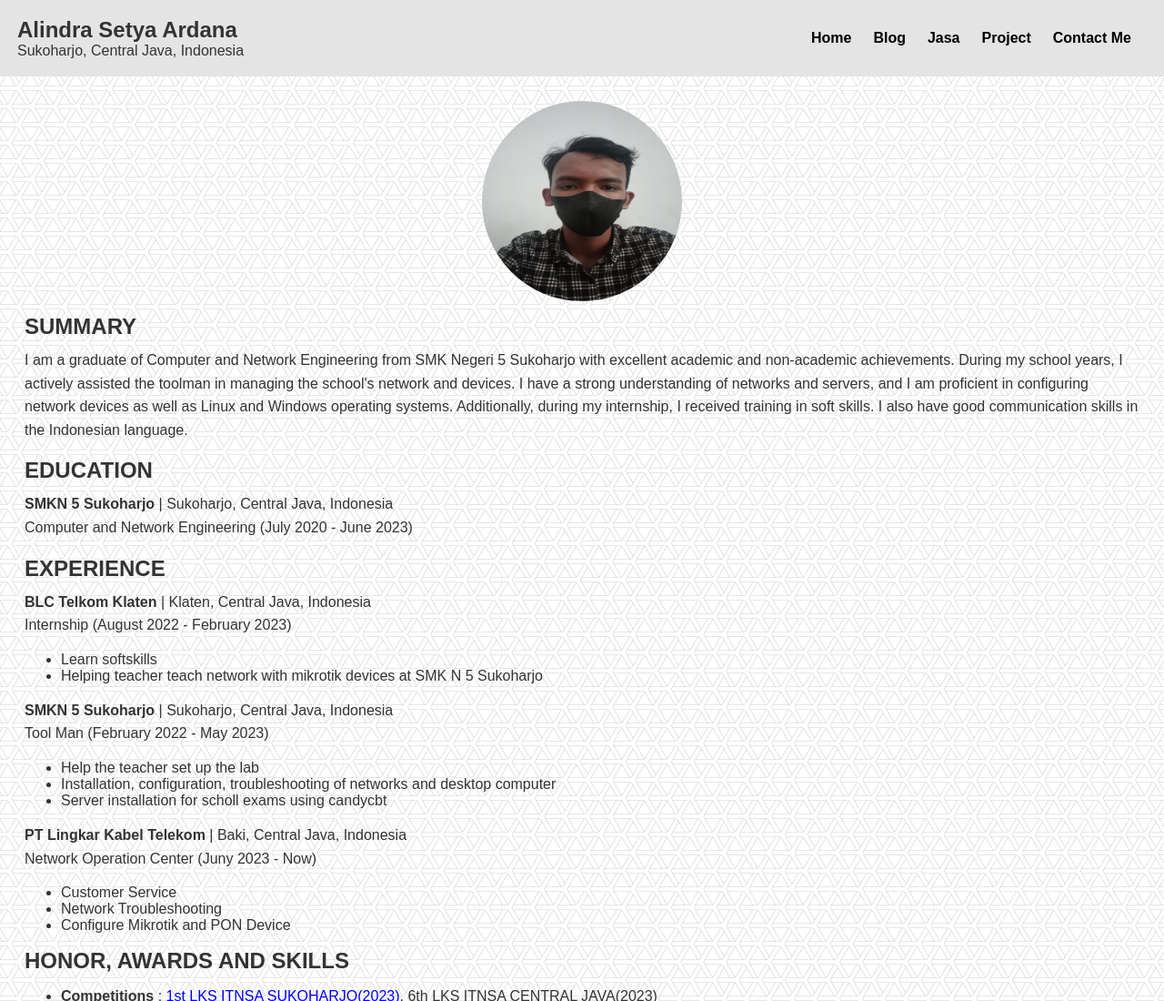
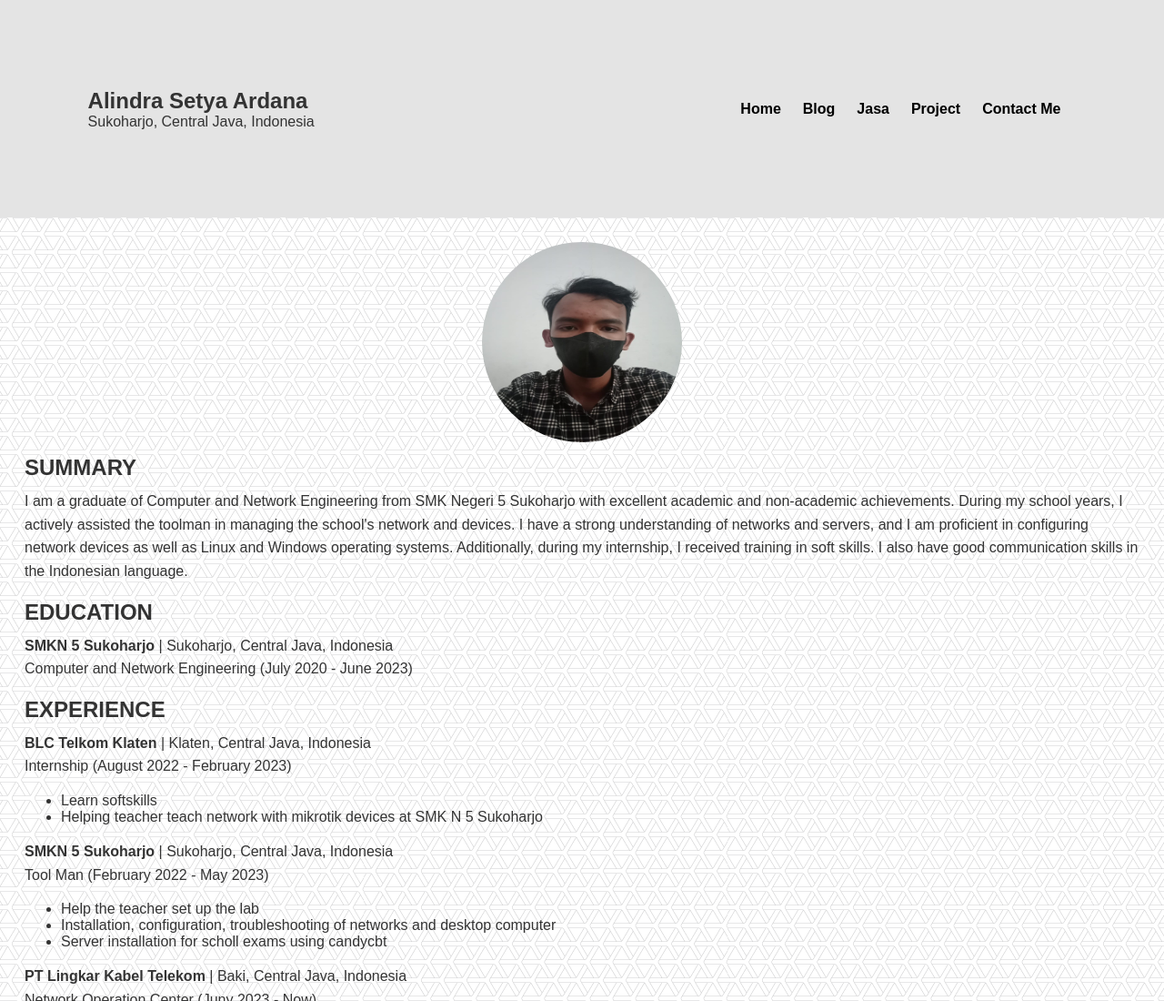
Before and after one commit to alsetyaardana/alindras.github.io, a plain HTML site: page index.html in a window 1280 px wide. Shown: the top 1100 px of the page at 91% size. Drawn offline with Linux system fonts and the light colour scheme.

Commit message:
third commit

```diff
--- a/style.css
+++ b/style.css
@@ -19,7 +19,7 @@ body {
 /* Header Area Styling */
 .headerarea {
     background-color: #e4e4e4;
-    padding: 12px;
+    padding: 7%;
     display: flex;
     justify-content: space-between;
 }
```
